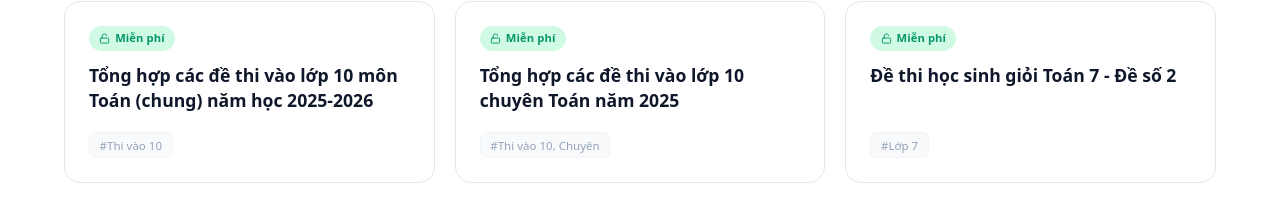
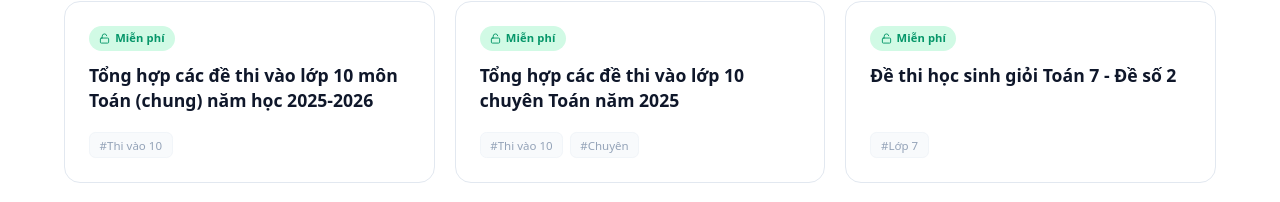
Before and after one commit to haic2hv/vimath, a Next.js app: page / in a window 1280 px wide. Shown: the part 933-1135 px from the top of the page. Built offline with nearby package versions, Linux system fonts and the light colour scheme; no server answers.

Commit message:
Update de thi

```diff
--- a/content/exams/tong-hop-cac-de-thi-vao-lop-10-chuyen-toan-nam-2025.md
+++ b/content/exams/tong-hop-cac-de-thi-vao-lop-10-chuyen-toan-nam-2025.md
@@ -1,7 +1,7 @@
 ---
 title: Tổng hợp các đề thi vào lớp 10 chuyên Toán năm 2025
 isFree: true
-tags: ["Thi vào 10, Chuyên"]
+tags: ["Thi vào 10","Chuyên"]
 pdfUrl: "https://drive.google.com/file/d/1fIH3nHyL3i5vVlEX8I1aRlSWHQtL34Mi/preview"
 downloadUrl: "https://drive.google.com/uc?export=download&id=1c5IuuGeI3qBU5YyokO2iwyi4YFQWNXyH"
 freeDownload: false
--- a/src/app/exams/[slug]/PdfViewer.tsx
+++ b/src/app/exams/[slug]/PdfViewer.tsx
@@ -41,7 +41,7 @@ export default function PdfViewer({ pdfUrl, downloadUrl, freeDownload }: Props)
                         <div className="pdf-download-locked">
                             <div className="pdf-locked-info">
                                 <Lock size={16} />
-                                <span>Tải file dành cho Thành viên Premium</span>
+                                <span>Tải file word tài liệu này dành cho Thành viên Premium</span>
                             </div>
                             <div className="pdf-locked-actions">
                                 <Link href="/pricing" className="pdf-locked-btn-primary">
```
